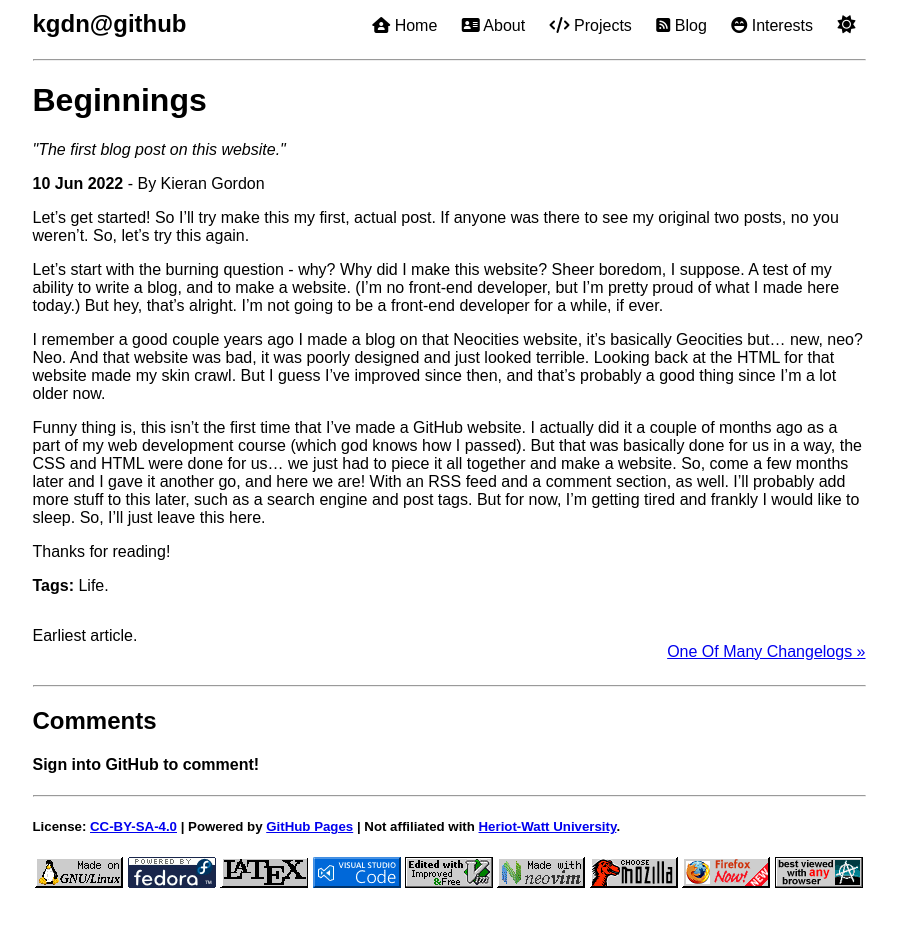
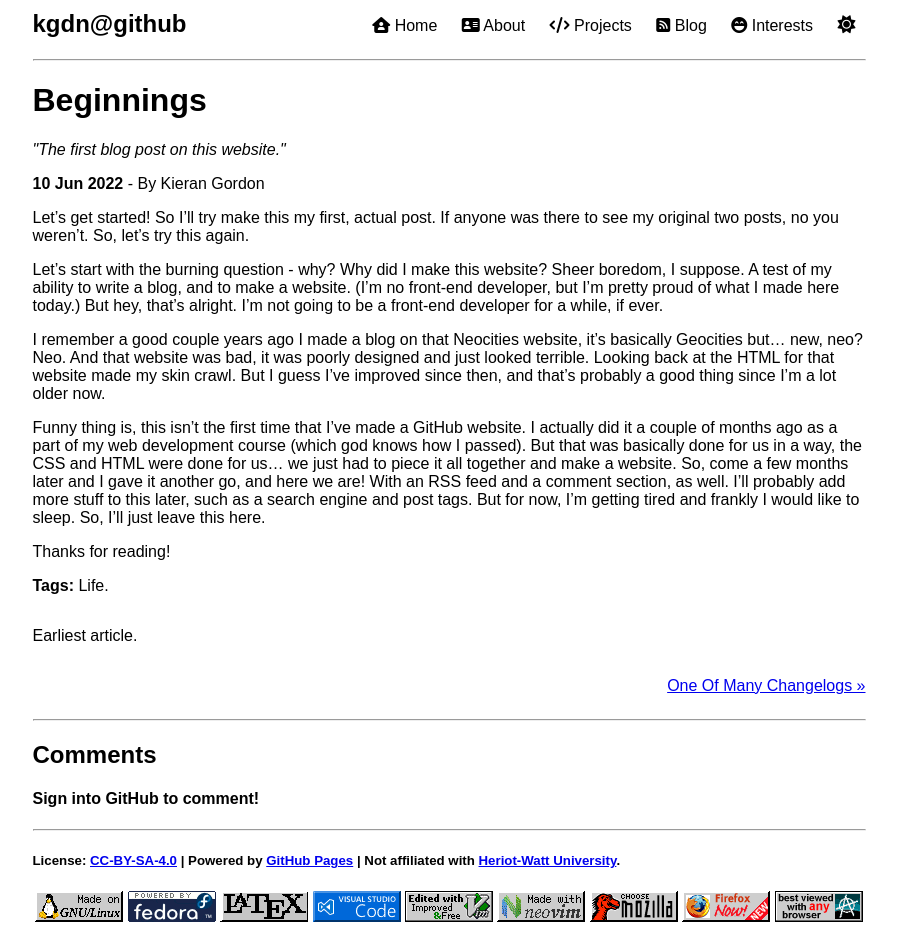
Before and after one commit to kgdn/kgdn.github.io, a Jekyll site: the page built from _posts/2022-06-10-beginnings.md, in a window 1280 px wide. Shown: the whole page, without its empty margins (191-1088 px from the left). Built offline with Jekyll 4.4.1, drawn with Linux system fonts in a browser that asks for light colours; comment, search, counter and statistics services are not loaded; before the commit the page ends 900 px from its top, so only the background shows below that.

Commit message:
Close p tags (doing this from the car lol)

```diff
--- a/_layouts/post.html
+++ b/_layouts/post.html
@@ -10,12 +10,12 @@
     {% if page.previous.url %}
       <a class="prev" href="{{page.previous.url}}">&laquo; {{page.previous.title}}</a>
     {% else %}
-      <p class="prev">Earliest article.</a>
+      <p class="prev">Earliest article.</p>
     {% endif %}
     {% if page.next.url %}
       <a class="next" href="{{page.next.url}}">{{page.next.title}} &raquo;</a>
     {% else %}
-      <p class="next">Latest article.</a>
+      <p class="next">Latest article.</p>
     {% endif %}
 </div>
 {% include utterances.html %}
```
